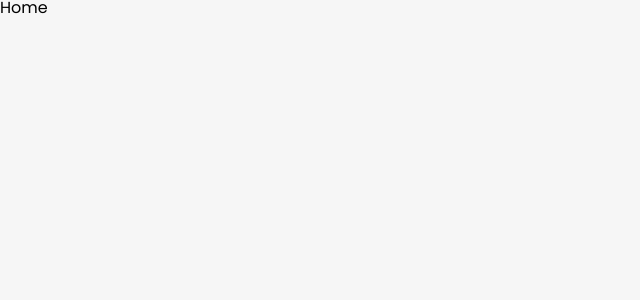
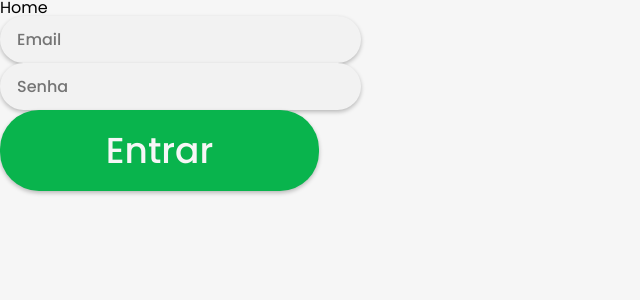
Before and after one commit to viniciusac92/hoorta-apresentacao, a React (Create React App) app: page / in a window 1280 px wide. Shown: the top 300 px of the page, without its empty margins (0-640 px from the left). Built offline with nearby package versions, Linux system fonts and the light colour scheme.

Commit message:
✨Feat: Updated app

```diff
--- a/src/App.js
+++ b/src/App.js
@@ -1,9 +1,11 @@
+import FormLogin from "./components/molecules/FormLogin";
 import Tests from "./pages/Tests";
 import Routes from "./routes/routes";
 const App = () => {
   return (
     <div>
       <Routes />
+      <FormLogin />
     </div>
   );
 };
```
